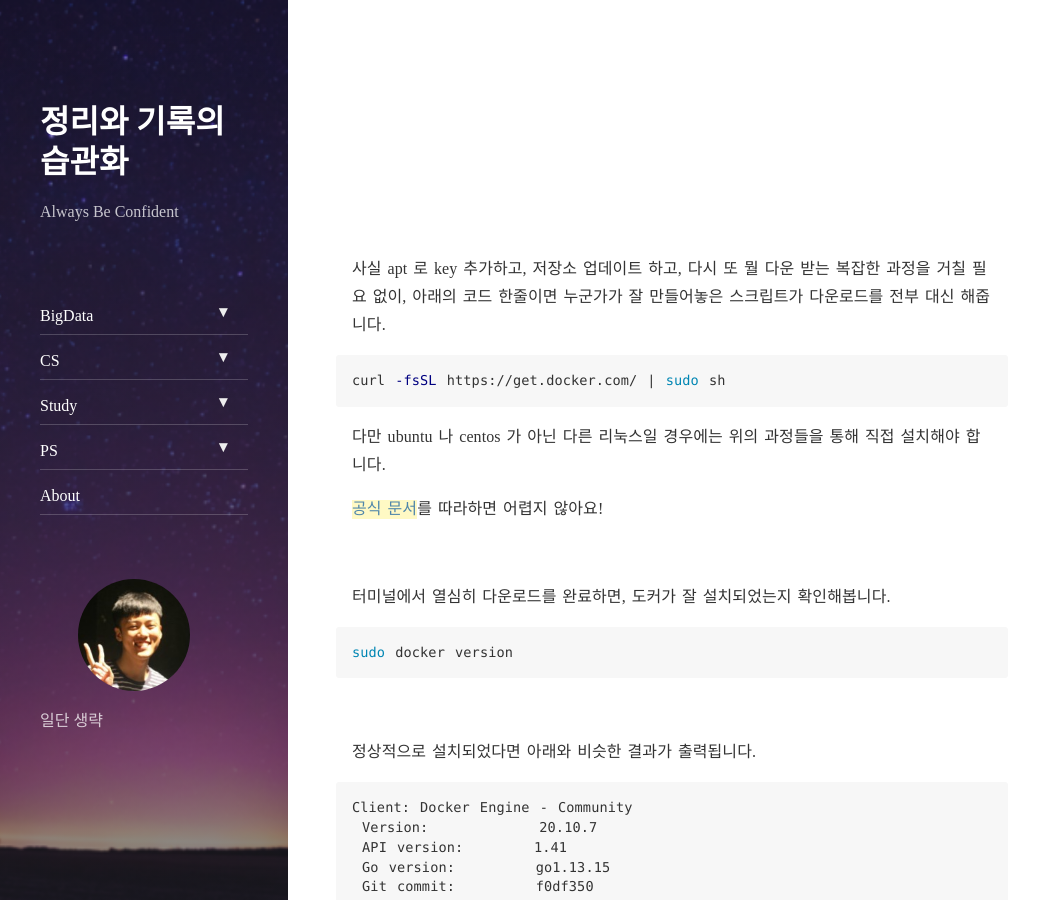
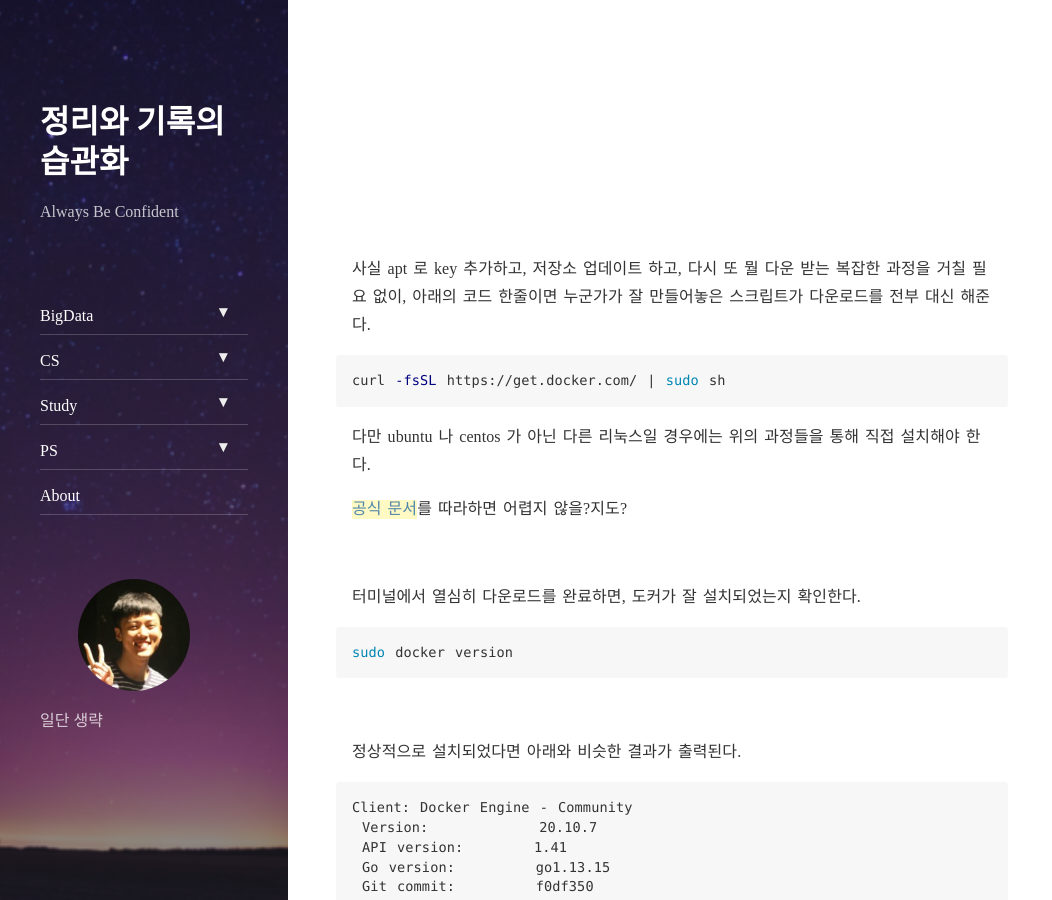
Before and after one commit to bconfiden2/bconfiden2.github.io, a Jekyll site: the page built from _posts/docker/2021-08-01-docker-install.md, in a window 1280 px wide and 900 px high, scrolled down 262 px. Shown: the whole window, without its empty margins (0-1052 px from the left). Built offline with Jekyll 4.4.1, drawn with Linux system fonts in a browser that asks for light colours; nearby versions of some CDN libraries; comment, search, counter and statistics services are not loaded.

Commit message:
modify : posting banmal mode

```diff
--- a/_posts/docker/2021-08-01-docker-install.md
+++ b/_posts/docker/2021-08-01-docker-install.md
@@ -6,19 +6,19 @@ categories: study
 tags: docker
 ---
 
-사실 apt 로 key 추가하고, 저장소 업데이트 하고, 다시 또 뭘 다운 받는 복잡한 과정을 거칠 필요 없이, 아래의 코드 한줄이면 누군가가 잘 만들어놓은 스크립트가 다운로드를 전부 대신 해줍니다.
+사실 apt 로 key 추가하고, 저장소 업데이트 하고, 다시 또 뭘 다운 받는 복잡한 과정을 거칠 필요 없이, 아래의 코드 한줄이면 누군가가 잘 만들어놓은 스크립트가 다운로드를 전부 대신 해준다.
 
 {% highlight bash %}
 curl -fsSL https://get.docker.com/ | sudo sh
 {% endhighlight %}
 
-다만 ubuntu 나 centos 가 아닌 다른 리눅스일 경우에는 위의 과정들을 통해 직접 설치해야 합니다.
+다만 ubuntu 나 centos 가 아닌 다른 리눅스일 경우에는 위의 과정들을 통해 직접 설치해야 한다.
 
-[공식 문서](https://docs.docker.com/engine/install/debian/)를 따라하면 어렵지 않아요!
+[공식 문서](https://docs.docker.com/engine/install/debian/)를 따라하면 어렵지 않을?지도?
 
 <br>
 
-터미널에서 열심히 다운로드를 완료하면, 도커가 잘 설치되었는지 확인해봅니다.
+터미널에서 열심히 다운로드를 완료하면, 도커가 잘 설치되었는지 확인한다.
 
 {% highlight bash %}
 sudo docker version
@@ -26,7 +26,7 @@ sudo docker version
 
 <br>
 
-정상적으로 설치되었다면 아래와 비슷한 결과가 출력됩니다.
+정상적으로 설치되었다면 아래와 비슷한 결과가 출력된다.
 {% highlight bash %}
 Client: Docker Engine - Community
  Version:           20.10.7
```
